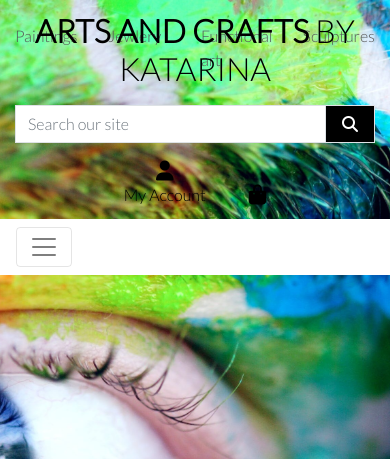
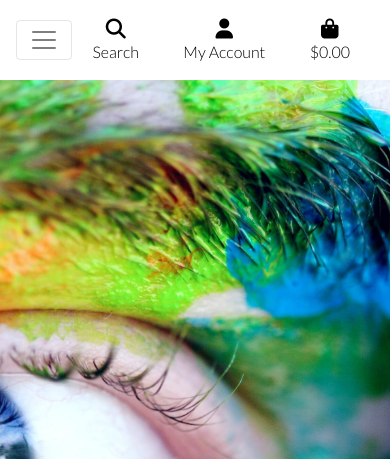
Before and after one commit to katwik/e-commerce, a Django app: page /home/ in a window 390 px wide. Shown: the top 459 px of the page. Run offline with Django 3.2, Linux system fonts and the light colour scheme; some libraries are stand-ins or nearby versions.

Commit message:
add mobile header and main navbar

```diff
--- a/ecommerce/settings.py
+++ b/ecommerce/settings.py
@@ -23,7 +23,7 @@ BASE_DIR = Path(__file__).resolve().parent.parent
 SECRET_KEY = 'django-insecure-du6d_=#1j9!6*!t#e0+^le!_-i$z9@!w)(ik#bw(u0*%sp9#l+'
 
 # SECURITY WARNING: don't run with debug turned on in production!
-DEBUG = False
+DEBUG = True
 
 ALLOWED_HOSTS = ['8000-katwik-e-commerce-572ax3nn5h.us2.codeanyapp.com']
 
--- a/home/templates/home/index.html
+++ b/home/templates/home/index.html
@@ -6,15 +6,4 @@
     <div class="col"></div>
   </div>
 </div>
-{% endblock %} <br />
-
-{% block content %}
-<div class="container">
-  <div class="row">
-    <div class="col">Paintings</div>
-    <div class="col">Jewlery</div>
-    <div class="col">Functional art</div>
-    <div class="col">Sculptures</div>
-  </div>
-  {% endblock %}
-</div>
+{% endblock %}
--- a/static/css/base.css
+++ b/static/css/base.css
@@ -25,27 +25,13 @@ body {
 
 .main-logo-link {
     width: fit-content;
-}
-
-.shop-now-button {
-    background: black;
-    color: white;
-    min-width: 260px;
-}
+    color: #000;
+    }
 
 .btn-black {
     background: black;
     color: white;
-}
 
-.shop-now-button:hover,
-.shop-now-button:active,
-.shop-now-button:focus,
-.btn-black:hover,
-.btn-black:active,
-.btn-black:focus {
-    background: #222;
-    color: white;
 }
 
 .text-black {
--- a/templates/base.html
+++ b/templates/base.html
@@ -49,12 +49,9 @@
 
   <body>
     <header class="container-fluid fixed-top">
-      <div class="row">
-        <div
-          class="col-12 col-lg-4 my-auto py-1 py-lg-0 text-center text-lg-left"
-        >
-          <a href="{% url 'home' %}" class="nav-link main-logo-link">
-            <h2 class="logo-font text-black my-0">
+        <div id="topnav" class="row bg-white pt-lg-2 d-none d-lg-flex">
+            <div class="col-12 col-lg-4 my-auto py-1 py-lg-0 text-center text-lg-left">
+                <a href="{% url 'home' %}" class="nav-link main-logo-link">
               <strong>Arts and crafts</strong> by Katarina
             </h2>
           </a>
@@ -146,6 +143,8 @@
           >
             <span class="navbar-toggler-icon"></span>
           </button>
+        {% include 'includes/mobile-top-header.html' %}
+        {% include 'includes/main-nav.html' %}
         </nav>
       </div>
 
--- /dev/null
+++ b/templates/includes/main-nav.html
@@ -0,0 +1,76 @@
+<div class="collapse navbar-collapse" id="main-nav">
+  <ul class="navbar-nav w-auto mx-auto">
+    <li class="nav-item dropdown">
+      <a
+        class="logo-font font-weight-bold nav-link text-black mr-5"
+        href="#"
+        id="all-products-link"
+        data-toggle="dropdown"
+        aria-haspopup="true"
+        aria-expanded="false"
+      >
+        All Products
+      </a>
+      <div class="dropdown-menu border-0" aria-labelledby="all-products-link">
+        <a href="" class="dropdown-item">By Price</a>
+        <a href="" class="dropdown-item">By Category</a>
+        <a href="" class="dropdown-item">All Products</a>
+      </div>
+    </li>
+
+    <li class="nav-item dropdown">
+      <a
+        class="logo-font font-weight-bold nav-link text-black mr-5"
+        href="#"
+        id="paintings-link"
+        data-toggle="dropdown"
+        aria-haspopup="true"
+        aria-expanded="false"
+      >
+        Paintings
+      </a>
+      <div class="dropdown-menu border-0" aria-labelledby="paintings-link">
+        <a href="" class="dropdown-item">Acrylic</a>
+        <a href="" class="dropdown-item">Oil</a>
+        <a href="" class="dropdown-item">Water color</a>
+        <a href="" class="dropdown-item">Fluid art</a>
+      </div>
+    </li>
+
+    <li class="nav-item dropdown">
+      <a
+        class="logo-font font-weight-bold nav-link text-black mr-5"
+        href="#"
+        id="jewlery-link"
+        data-toggle="dropdown"
+        aria-haspopup="true"
+        aria-expanded="false"
+      >
+        Jewlery
+      </a>
+      <div class="dropdown-menu border-0" aria-labelledby="jewlery-link">
+        <a href="" class="dropdown-item">Necklace</a>
+        <a href="" class="dropdown-item">Earings</a>
+        <a href="" class="dropdown-item">Bracelet</a>
+      </div>
+    </li>
+
+    <li class="nav-item dropdown">
+      <a
+        class="logo-font font-weight-bold nav-link text-black"
+        href="#"
+        id="functional-link"
+        data-toggle="dropdown"
+        aria-haspopup="true"
+        aria-expanded="false"
+      >
+        Functional art
+      </a>
+      <div class="dropdown-menu border-0" aria-labelledby="functional-link">
+        <a href="" class="dropdown-item">Coasters</a>
+        <a href="" class="dropdown-item">Candle sticks</a>
+        <a href="" class="dropdown-item">Pots, vases and trays</a>
+      </div>
+    </li>
+  </ul>
+</div>
--- /dev/null
+++ b/templates/includes/mobile-top-header.html
@@ -0,0 +1,80 @@
+<li class="list-inline-item">
+  <a
+    class="text-black nav-link d-block d-lg-none"
+    href="#"
+    id="mobile-search"
+    data-toggle="dropdown"
+    aria-haspopup="true"
+    aria-expanded="false"
+  >
+    <div class="text-center">
+      <div><i class="fas fa-search fa-lg"></i></div>
+      <p class="my-0">Search</p>
+    </div>
+  </a>
+  <div
+    class="dropdown-menu border-0 w-100 p-3 rounded-0 my-0"
+    aria-labelledby="mobile-search"
+  >
+    <form class="form" method="GET" action="">
+      <div class="input-group w-100">
+        <input
+          class="form-control border border-black rounded-0"
+          type="text"
+          name="q"
+          placeholder="Search our site"
+        />
+        <div class="input-group-append">
+          <button
+            class="form-control form-control btn btn-black border border-black rounded-0"
+            type="submit"
+          >
+            <span class="icon">
+              <i class="fas fa-search"></i>
+            </span>
+          </button>
+        </div>
+      </div>
+    </form>
+  </div>
+</li>
+<li class="list-inline-item dropdown">
+  <a
+    class="text-black nav-link d-block d-lg-none"
+    href="#"
+    id="user-options"
+    data-toggle="dropdown"
+    aria-haspopup="true"
+    aria-expanded="false"
+  >
+    <div class="text-center">
+      <div><i class="fas fa-user fa-lg"></i></div>
+      <p class="my-0">My Account</p>
+    </div>
+  </a>
+  <div class="dropdown-menu border-0" aria-labelledby="user-options">
+    <a href="{% url 'account_logout' %}" class="dropdown-item"
+      >Product Management</a
+    >
+
+    <a href="" class="dropdown-item">My Profile</a>
+    <a href="{% url 'account_logout' %}" class="dropdown-item">Logout</a>
+
+    <a href="{% url 'account_signup' %}" class="dropdown-item">Register</a>
+    <a href="{% url 'account_login' %}" class="dropdown-item">Login</a>
+  </div>
+</li>
+<li class="list-inline-item">
+  <a
+    class="{% if grand_total %}text-primary font-weight-bold{% else %}text-black{% endif %} nav-link d-block d-lg-none"
+    href=""
+  >
+    <div class="text-center">
+      <div><i class="fas fa-shopping-bag fa-lg"></i></div>
+      <p class="my-0">
+        {% if grand_total %} ${{ grand_total|floatformat:2 }} {% else %} $0.00
+        {% endif %}
+      </p>
+    </div>
+  </a>
+</li>
```
